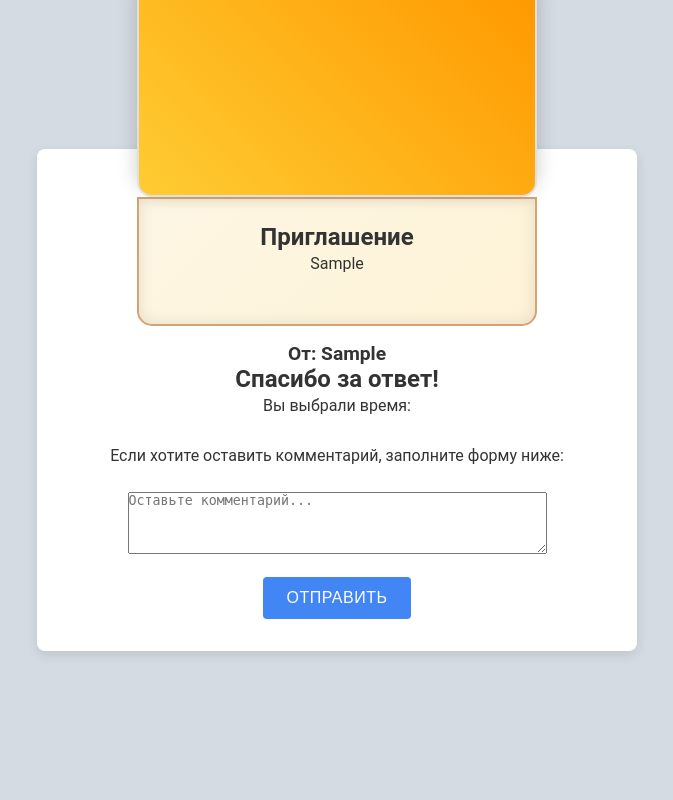
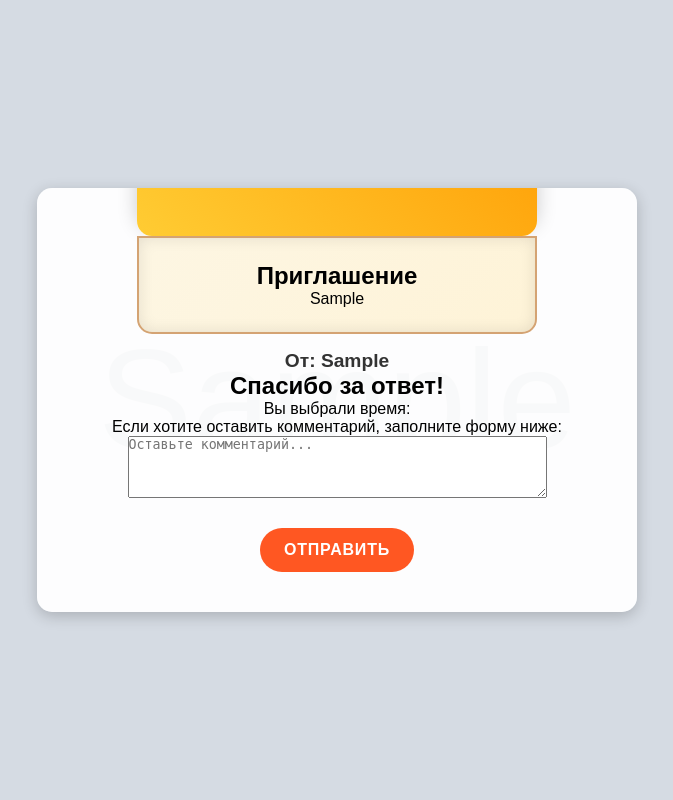
Before and after one commit to Lavochka123/Svety4, a Flask app: page /invite/1/page5 in a window 1280 px wide. Shown: the whole page, without its empty margins (303-976 px from the left). Run offline with Flask 3, Linux system fonts and the light colour scheme; tables that the repository leaves empty hold one stand-in row (values such as "Sample post"); grey boxes marked "Sample" are stand-in pictures.

Commit message:
Update style.css

```diff
--- a/static/css/style.css
+++ b/static/css/style.css
@@ -1,173 +1,173 @@
-/* ============================= */
-/* Сброс и базовые настройки     */
-/* ============================= */
+/* Пример стилей, объединённых из предыдущих примеров */
+
+/* Сброс стилей */
 * {
   margin: 0;
   padding: 0;
   box-sizing: border-box;
 }
-
 html {
   scroll-behavior: smooth;
 }
 
+/* Основной шрифт и базовые настройки */
 body {
-  font-family: 'Roboto', sans-serif;
-  background: linear-gradient(135deg, #fafafa, #f5f5f5);
-  min-height: 100vh;
+  font-family: 'Montserrat', sans-serif;
   display: flex;
   align-items: center;
   justify-content: center;
-  position: relative;
-  color: #333;
+  min-height: 100vh;
+  transition: background 0.5s ease-in-out;
+  background: #f0f0f0; /* На случай, если класс не задан */
 }
 
-/* ============================= */
-/* Основной контейнер            */
-/* ============================= */
+/* Тематические цвета (фоновый градиент и акцент) */
+body.design_elegant {
+  --bg-color: linear-gradient(135deg, #667eea, #764ba2);
+  --accent-color: #ffea00;
+  background: var(--bg-color);
+}
+body.design_romantic {
+  --bg-color: radial-gradient(circle, #ffafbd, #ffc3a0);
+  --accent-color: #d81b60;
+  background: var(--bg-color);
+}
+body.design_music {
+  --bg-color: linear-gradient(135deg, #7b4397, #dc2430);
+  --accent-color: #ffeb3b;
+  background: var(--bg-color);
+}
+body.design_minimal {
+  --bg-color: #ffffff;
+  --accent-color: #ff5722;
+  background: var(--bg-color);
+}
+
+/* Основной контейнер */
 .container {
-  background: #fff;
-  border-radius: 8px;
-  padding: 2rem 2.5rem;
-  box-shadow: 0 4px 12px rgba(0, 0, 0, 0.1);
+  background: rgba(255, 255, 255, 0.95);
+  border-radius: 15px;
+  padding: 2rem;
+  box-shadow: 0 4px 15px rgba(0, 0, 0, 0.2);
   max-width: 600px;
-  width: 100%;
+  width: 90%;
   text-align: center;
   position: relative;
-  z-index: 10;
+  overflow: hidden;
+  animation: fadeIn 1.2s ease-out;
 }
 
-.container h1 {
-  font-size: 2rem;
-  font-weight: 500;
-  margin-bottom: 1rem;
+/* Анимация появления контейнера */
+@keyframes fadeIn {
+  from { opacity: 0; transform: scale(0.95); }
+  to { opacity: 1; transform: scale(1); }
 }
 
-.container p {
-  font-size: 1rem;
-  line-height: 1.6;
-  margin-bottom: 1.5rem;
+/* Дизайн конверта */
+.envelope {
+  position: relative;
+  width: 100%;
+  max-width: 400px;
+  margin: 0 auto 1.5rem;
+  perspective: 1500px;
 }
-
-/* ============================= */
-/* Кнопки                        */
-/* ============================= */
-.button {
-  background: #4285f4; /* насыщенный синий, характерный для Google */
-  color: #fff;
-  border: none;
-  border-radius: 4px;
-  padding: 0.75rem 1.5rem;
-  font-size: 1rem;
-  cursor: pointer;
-  transition: background 0.3s ease, box-shadow 0.3s ease;
-  text-transform: uppercase;
-  letter-spacing: 0.03em;
-}
-
-.button:hover {
-  background: #357ae8;
-  box-shadow: 0 4px 12px rgba(66, 133, 244, 0.4);
-}
-
-/* ============================= */
-/* Декоративные элементы         */
-/* ============================= */
-/* Плавающие сердечки (неброские, для дополнительного настроения) */
-.heart {
-  position: absolute;
-  font-size: 1.5rem;
-  color: #e91e63;
-  opacity: 0.8;
-  animation: float 4s ease-in-out infinite;
-  pointer-events: none;
-  z-index: 5;
-}
-
-@keyframes float {
-  0%   { transform: translateY(0); }
-  50%  { transform: translateY(-10px); }
-  100% { transform: translateY(0); }
-}
-
-/* Пример позиций для нескольких сердечек */
-.heart:nth-of-type(1) { top: 10%; left: 5%; animation-duration: 4s; }
-.heart:nth-of-type(2) { top: 20%; right: 5%; animation-duration: 5s; }
-.heart:nth-of-type(3) { bottom: 15%; left: 15%; animation-duration: 4.5s; }
-
-/* ============================= */
-/* Элегантный конверт           */
-/* ============================= */
-.envelope {
-  margin: 2rem auto;
-  max-width: 500px;
-  position: relative;
-  perspective: 1000px;
-  z-index: 10;
-}
-
-/* Внутренний блок конверта */
-.envelope-inner {
-  background: #fff;
-  border: 2px solid #e0e0e0;
-  border-radius: 8px;
-  padding: 2rem;
-  position: relative;
-  box-shadow: 0 4px 12px rgba(0, 0, 0, 0.1);
-  z-index: 1;
-}
-
-/* Верхняя часть (клапан) конверта */
 .envelope-flap {
+  width: 100%;
+  height: 0;
+  padding-bottom: 50%;
+  background: linear-gradient(135deg, #ffcc33, #ff9900);
   position: absolute;
   top: 0;
   left: 0;
+  border-top-left-radius: 15px;
+  border-top-right-radius: 15px;
+  transform-origin: top;
+  animation: openFlap 2s forwards;
+  box-shadow: 0 8px 20px rgba(0, 0, 0, 0.2);
+}
+@keyframes openFlap {
+  from { transform: rotateX(0deg); }
+  to { transform: rotateX(-180deg); }
+}
+.envelope-body {
   width: 100%;
-  height: 0;
-  padding-bottom: 50%;
-  background: #f5f5f5;
-  border: 2px solid #e0e0e0;
-  border-bottom: none;
-  border-top-left-radius: 8px;
-  border-top-right-radius: 8px;
-  transform-origin: top;
-  transition: transform 0.5s ease;
-  z-index: 2;
+  background: linear-gradient(135deg, #fdf6e3, #fef3d7);
+  border: 2px solid #d4a373;
+  border-radius: 0 0 15px 15px;
+  padding: 1.5rem;
+  opacity: 0;
+  animation: fadeInBody 2s forwards 2s;
+  box-shadow: inset 0 0 15px rgba(0, 0, 0, 0.1);
+}
+@keyframes fadeInBody {
+  from { opacity: 0; }
+  to { opacity: 1; }
+}
+/* Плавающие сердечки */
+.heart {
+  position: absolute;
+  font-size: 28px;
+  opacity: 0.9;
+  pointer-events: none;
+  animation: floatHeart 4s ease-in-out infinite;
+}
+.heart.heart1 { top: 10%; left: 15%; animation-duration: 3.5s; }
+.heart.heart2 { top: 5%; right: 15%; animation-duration: 4s; }
+.heart.heart3 { bottom: 15%; left: 25%; animation-duration: 5s; }
+@keyframes floatHeart {
+  0% { transform: translateY(0) scale(1); }
+  50% { transform: translateY(-20px) scale(1.2); }
+  100% { transform: translateY(0) scale(1); }
 }
 
-/* При наведении конверт "открывается" */
-.envelope:hover .envelope-flap {
-  transform: rotateX(-160deg);
+/* Стили для содержимого письма */
+.letter-content h1 {
+  font-size: 1.8em;
+  margin-bottom: 0.5rem;
+  color: #333;
+}
+.letter-content p {
+  font-size: 1.2em;
+  color: #444;
+  line-height: 1.4;
 }
 
-/* Элемент-печать (небольшой акцент в центре конверта) */
-.envelope-seal {
-  position: absolute;
-  top: 42%;
-  left: 50%;
-  transform: translate(-50%, -50%);
-  width: 60px;
-  height: 60px;
-  background: radial-gradient(circle, #a03c3c, #7f2a2a);
-  border-radius: 50%;
-  box-shadow: inset 0 0 10px rgba(0, 0, 0, 0.3);
-  z-index: 3;
+/* Стили для кнопок */
+.button-container {
+  margin-top: 1.5rem;
+}
+.button {
+  margin: 0.5rem;
+  padding: 0.8rem 1.5rem;
+  background: var(--accent-color, #ff5722);
+  color: #fff;
+  border: none;
+  border-radius: 50px;
+  cursor: pointer;
+  font-size: 1em;
+  font-weight: 600;
+  transition: background 0.3s, transform 0.3s;
+  text-transform: uppercase;
+  letter-spacing: 0.05em;
+}
+.button:hover {
+  background: #e6d900;
+  transform: translateY(-3px);
 }
 
-/* ============================= */
-/* Мобильная адаптация           */
-/* ============================= */
+/* Адаптация для мобильных устройств */
 @media (max-width: 600px) {
   .container {
-    padding: 1.5rem 1.5rem;
+    padding: 1rem;
     width: 95%;
   }
-  .button {
-    width: 100%;
-    padding: 1rem;
+  .envelope {
+    max-width: 300px;
   }
-  .envelope {
-    max-width: 90%;
-    margin: 2rem auto;
+  .letter-content h1 {
+    font-size: 1.4em;
+  }
+  .letter-content p {
+    font-size: 1em;
   }
 }
```
